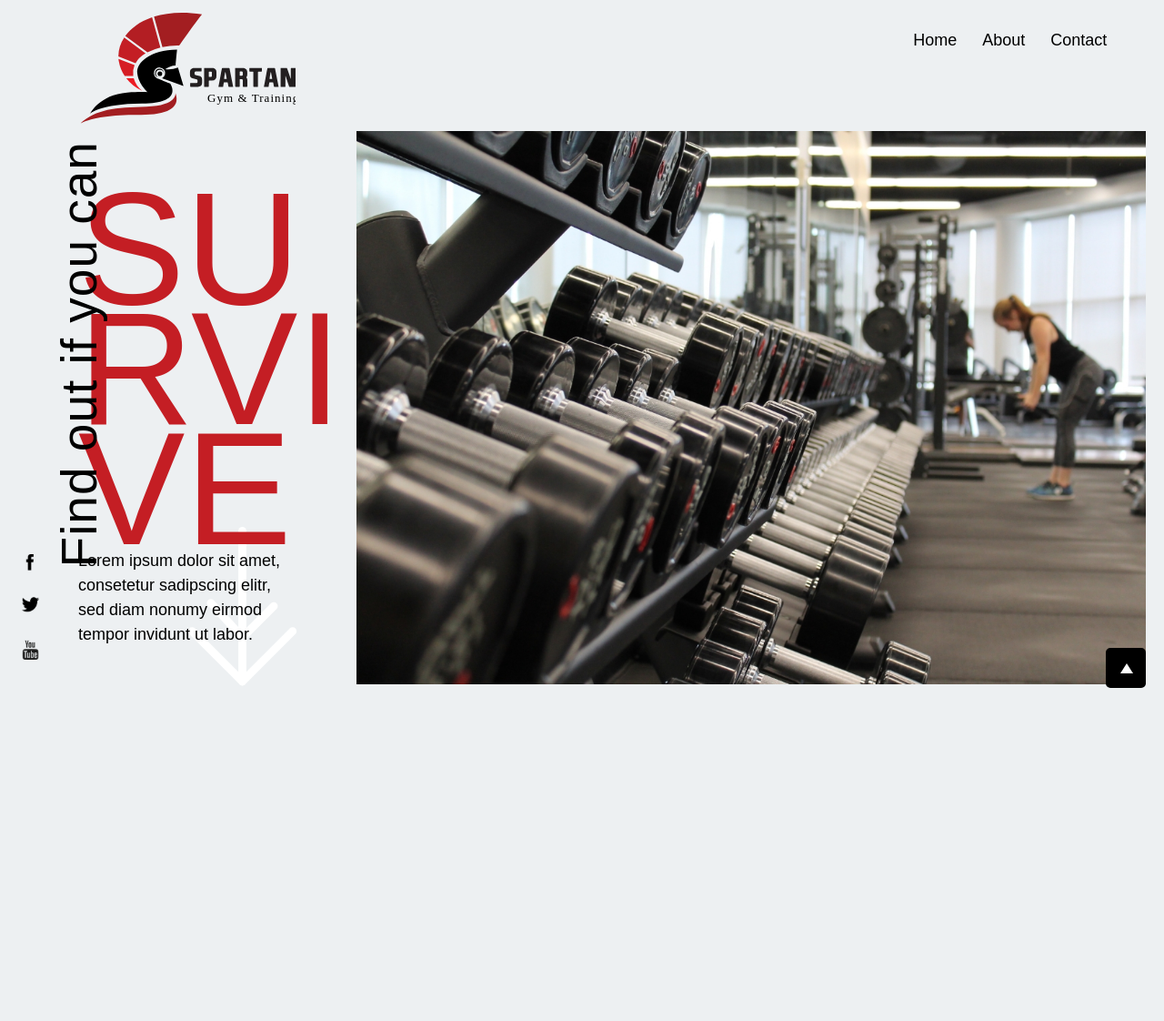
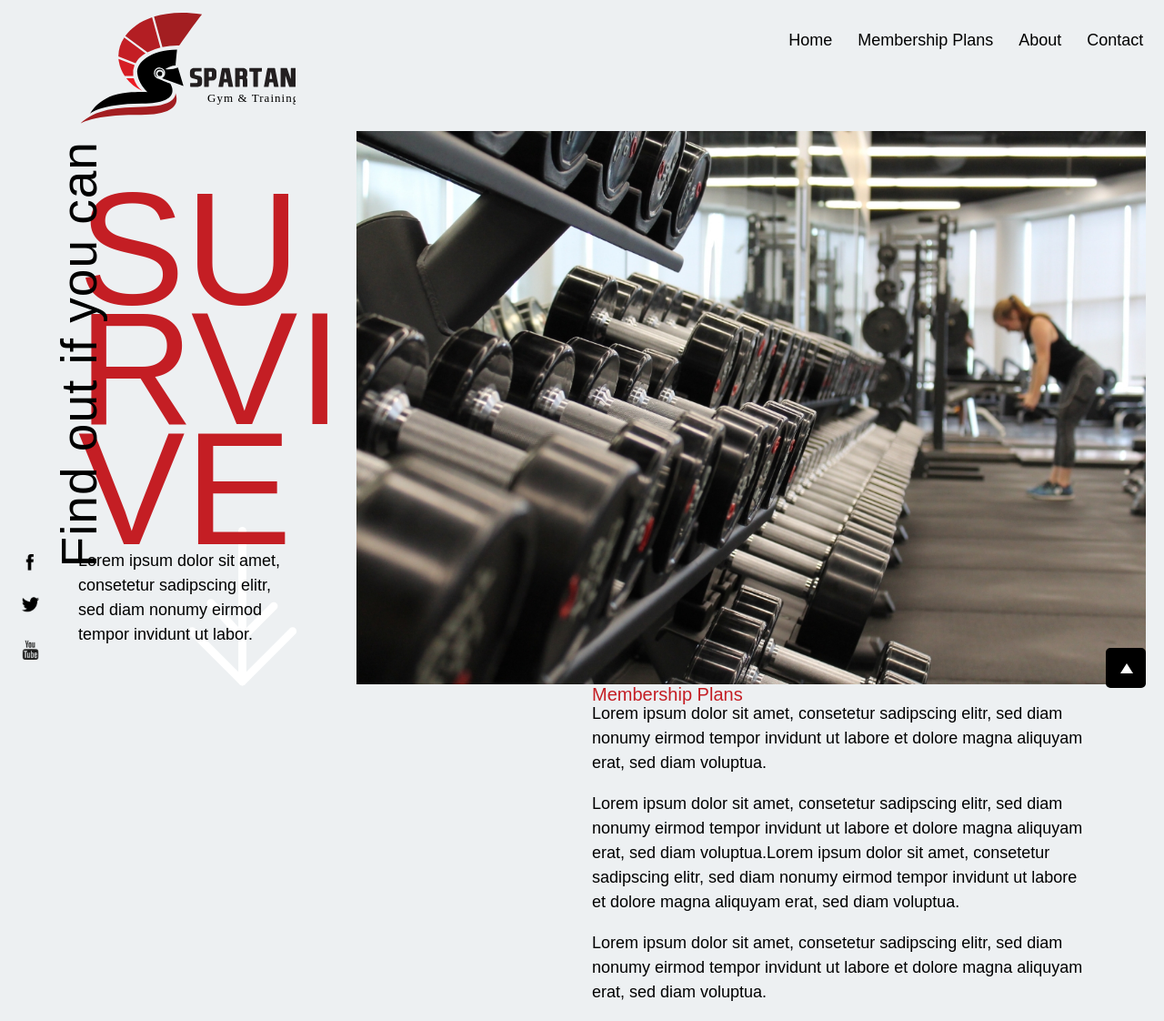
Before and after one commit to AlexandriaLindsay/gym-app, a React (Create React App) app: page / in a window 1280 px wide. Shown: the top 1122 px of the page at 91% size. Before the commit the page ends 800 px from the top, so only its background shows below. Built offline with nearby package versions, Linux system fonts and the light colour scheme; a web font is replaced by a local one.

Commit message:
09/10/2021 @1:101

```diff
--- a/src/assets/less/App.less
+++ b/src/assets/less/App.less
@@ -755,7 +755,7 @@ header {
     margin-top: 17px;
     display: none;
     vertical-align: middle;
-    width: 25.3%;
+    width: 36%;
     @media @min992 {
         display: inline-block;
     }
--- /dev/null
+++ b/src/components/layout/DoubleCol.js
@@ -0,0 +1,18 @@
+import React from 'react';
+
+
+const DoubleCol = ({
+    children,
+    ...props
+}) => (
+  <>
+    <div
+        {...props}
+        className='doubleCol'
+    >
+        {children}
+    </div>
+  </>
+);
+
+export default DoubleCol;
--- /dev/null
+++ b/src/components/layout/Section.js
@@ -0,0 +1,23 @@
+import React from 'react';
+
+
+const Section = ({
+    children,
+    className,
+    id,
+    role,
+    ...props
+}) => (
+  <>
+    <section
+        {...props}
+        id={id}
+        className={className}
+        role={role}
+    >
+        {children}
+    </section>
+  </>
+);
+
+export default Section;
--- a/src/components/layout/partials/Nav.js
+++ b/src/components/layout/partials/Nav.js
@@ -23,6 +23,7 @@ const Nav = ({
       >
         <ul>
             <li><Link to="/">Home</Link></li>
+            <li><Link to='/#membership'>Membership Plans</Link></li>
             <li><Link to='/about-us'>About</Link></li>
             <li><Link to='/contact'>Contact</Link></li>
         </ul>
--- a/src/components/views/Home.js
+++ b/src/components/views/Home.js
@@ -14,6 +14,8 @@ import Image from '../elements/Image'
 import Hero from '../../assets/images/weights-in-gym.jpg';
 import Social from '../../assets/images/social.svg';
 import Arrow from '../../assets/images/arrow-graphic.svg';
+import Section from '../layout/Section';
+import DoubleCol from '../layout/DoubleCol';
 
 
 class Home extends Component {
@@ -42,6 +44,20 @@ class Home extends Component {
                             <Image src={Hero} alt='Weights in the Spartan Gym' />
                         </div>
                     </div>
+
+                    <Section id='membership' className='width-1500'>
+                        <DoubleCol>
+
+                        </DoubleCol>
+
+                        <DoubleCol>
+                            <h2>Membership Plans</h2>
+                            <p>Lorem ipsum dolor sit amet, consetetur sadipscing elitr, sed diam nonumy eirmod tempor invidunt ut labore et dolore magna aliquyam erat, sed diam voluptua.</p>
+                            <p>Lorem ipsum dolor sit amet, consetetur sadipscing elitr, sed diam nonumy eirmod tempor invidunt ut labore et dolore magna aliquyam erat, sed diam voluptua.Lorem ipsum dolor sit amet, consetetur sadipscing elitr, sed diam nonumy eirmod tempor invidunt ut labore et dolore magna aliquyam erat, sed diam voluptua.</p>
+                            <p>Lorem ipsum dolor sit amet, consetetur sadipscing elitr, sed diam nonumy eirmod tempor invidunt ut labore et dolore magna aliquyam erat, sed diam voluptua.</p>
+                        </DoubleCol>
+
+                    </Section>
                 </LayoutDefault>
 
                 {/* <Query query={gql`
```
Also changed, not shown: src/assets/css/App.css.
